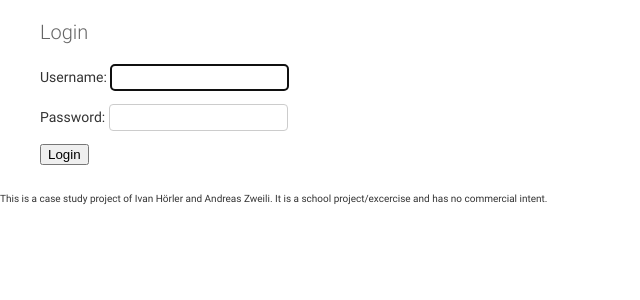
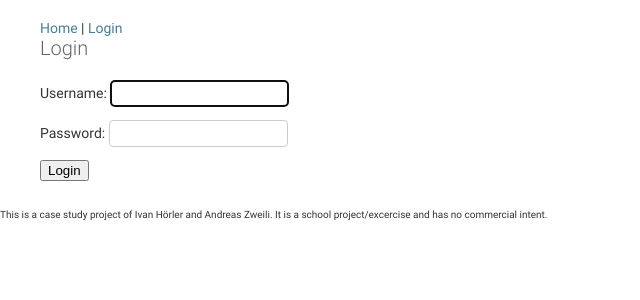
Before and after one commit to Nebucatnetzer/webtech_case_study, a Django app: page /login/ in a window 1280 px wide. Shown: the top 300 px of the page, without its empty margins (0-640 px from the left). Run offline with Django 3.2, Linux system fonts and the light colour scheme; parts of the project's set-up code (start-up, migrations or seed data) failed here and were passed over.

Commit message:
extend the base template with login, profile and logout links

```diff
--- a/django/didgeridoo/webshop/templates/webshop/base.html
+++ b/django/didgeridoo/webshop/templates/webshop/base.html
@@ -4,6 +4,12 @@
 </head>
 <body>
     <div id="content" class="flex">
+        <a href="{% url 'index' %}">Home</a> |
+        {% if user.is_authenticated %}
+        <a href="{% url 'profile' %}">Profile</a> | <a href="{% url 'logout' %}">Logout</a>
+        {% else %}
+        <a href="{% url 'login' %}">Login</a>
+        {% endif %}
         <h1>{% block section_title %}Music Instrument Shop{% endblock %}</h1>
         {% block content %}{% endblock %}
     </div>
```
